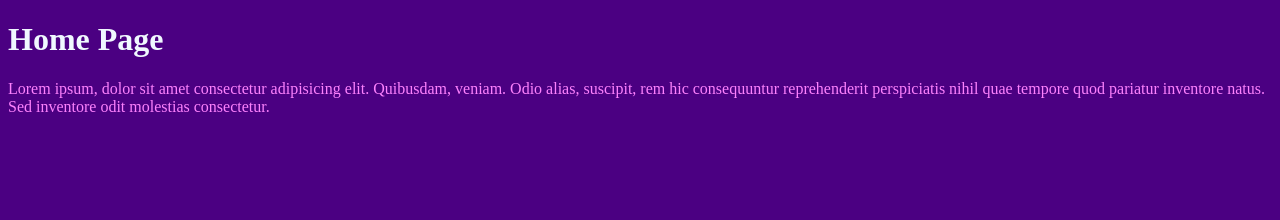
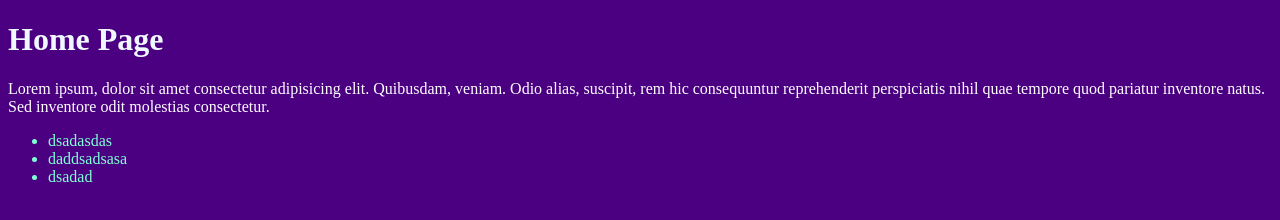
Before and after one commit to domingoslatorre/estudo-git, a plain HTML site: page index.html in a window 1280 px wide. Drawn offline with Linux system fonts and the light colour scheme.

Commit message:
correcao do contraste e adicao da lista

```diff
--- a/css/style.css
+++ b/css/style.css
@@ -7,5 +7,9 @@ h1 {
 }
 
 p {
-    color: rgb(253, 129, 253);
+    color: #fff;
 }
+
+li {
+    color: aquamarine;
+}
--- a/index.html
+++ b/index.html
@@ -10,5 +10,10 @@
 <body>
     <h1>Home Page</h1>
     <p>Lorem ipsum, dolor sit amet consectetur adipisicing elit. Quibusdam, veniam. Odio alias, suscipit, rem hic consequuntur reprehenderit perspiciatis nihil quae tempore quod pariatur inventore natus. Sed inventore odit molestias consectetur.</p>
+    <ul>
+        <li>dsadasdas</li>
+        <li>daddsadsasa</li>
+        <li>dsadad</li>
+    </ul>
 </body>
 </html>
```
